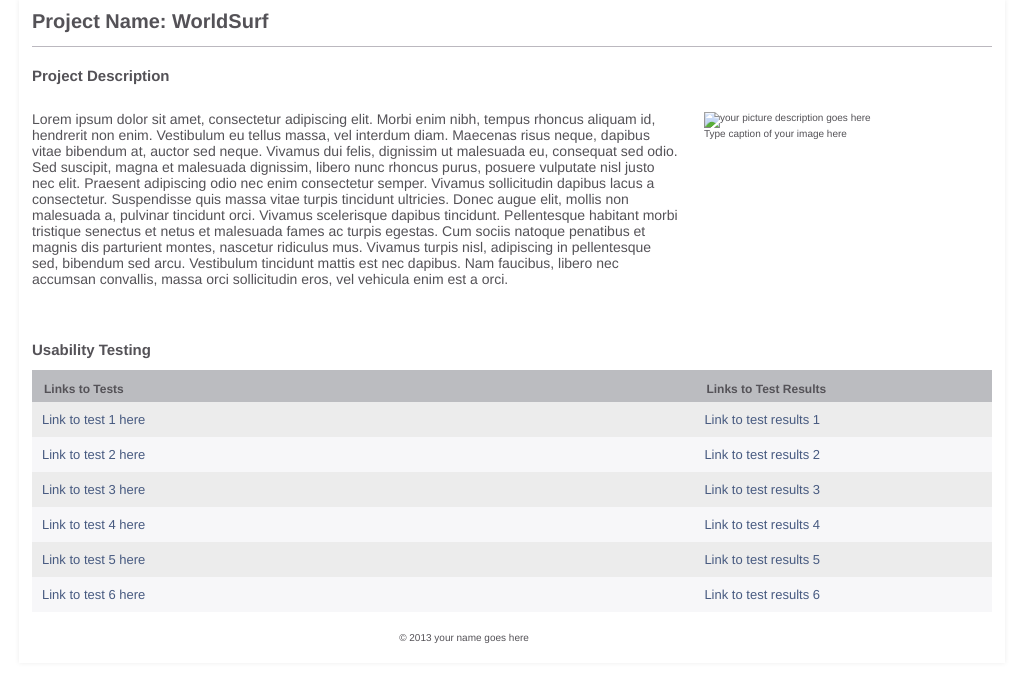
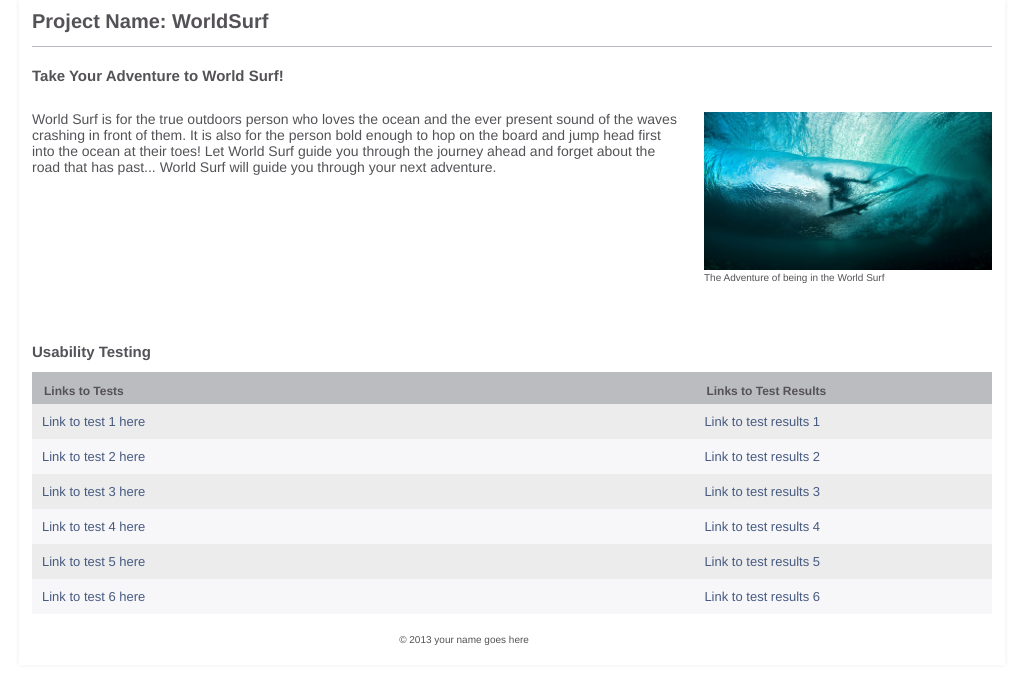
Before and after one commit to Travis17/WIU, a plain HTML site: page WiU Landing Page Template/index.html in a window 1280 px wide. Shown: the whole page, without its empty margins (128-1151 px from the left). Drawn offline with Linux system fonts and the light colour scheme.

Commit message:
B1 Landing page
Landing page for Knoll_Travis

```diff
--- a/index.html
+++ b/WiU Landing Page Template/index.html
@@ -18,14 +18,14 @@
      <h1>Project Name: WorldSurf</h1>
   </header>
   <section class="main">
-    <h2 class="desc-title">Project Description</h2>
+    <h2 class="desc-title">Take Your Adventure to World Surf!</h2>
     <!-- Replace this text with your description of the project -->
-    <p class="description">Lorem ipsum dolor sit amet, consectetur adipiscing elit. Morbi enim nibh, tempus rhoncus aliquam id, hendrerit non enim. Vestibulum eu tellus massa, vel interdum diam. Maecenas risus neque, dapibus vitae bibendum at, auctor sed neque. Vivamus dui felis, dignissim ut malesuada eu, consequat sed odio. Sed suscipit, magna et malesuada dignissim, libero nunc rhoncus purus, posuere vulputate nisl justo nec elit. Praesent adipiscing odio nec enim consectetur semper. Vivamus sollicitudin dapibus lacus a consectetur. Suspendisse quis massa vitae turpis tincidunt ultricies. Donec augue elit, mollis non malesuada a, pulvinar tincidunt orci. Vivamus scelerisque dapibus tincidunt. Pellentesque habitant morbi tristique senectus et netus et malesuada fames ac turpis egestas. Cum sociis natoque penatibus et magnis dis parturient montes, nascetur ridiculus mus. Vivamus turpis nisl, adipiscing in pellentesque sed, bibendum sed arcu. Vestibulum tincidunt mattis est nec dapibus. Nam faucibus, libero nec accumsan convallis, massa orci sollicitudin eros, vel vehicula enim est a orci.</p>
+    <p class="description">World Surf is for the true outdoors person who loves the ocean and the ever present sound of the waves crashing in front of them. It is also for the person bold enough to hop on the board and jump head first into the ocean at their toes! Let World Surf guide you through the journey ahead and forget about the road that has past... World Surf will guide you through your next adventure.</p>
     <figure>
     <!--   add your image to the img folder
       Replace the "img.jpg" with the name of your image  -->
-      <img src="img/img.jpg" alt="your picture description goes here"  />
-      <figcaption>Type caption of your image here</figcaption>
+      <img src="img/wave.png" alt="the undertoe of the waveform"  />
+      <figcaption>The Adventure of being in the World Surf</figcaption>
     </figure>
   </section>
   <section class="sec">
```
Also changed, not shown: WiU Landing Page Template/css/main.css (renamed from css/main.css), WiU Landing Page Template/img/img.jpg (renamed from img /img.jpg), WiU Landing Page Template/img/wave.png (added), 1 other file.
